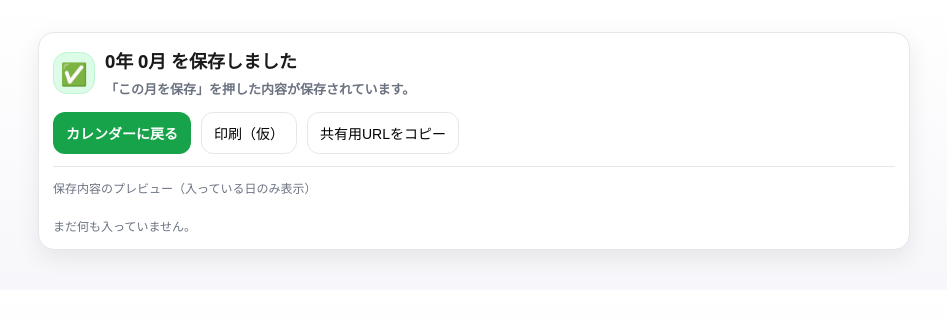
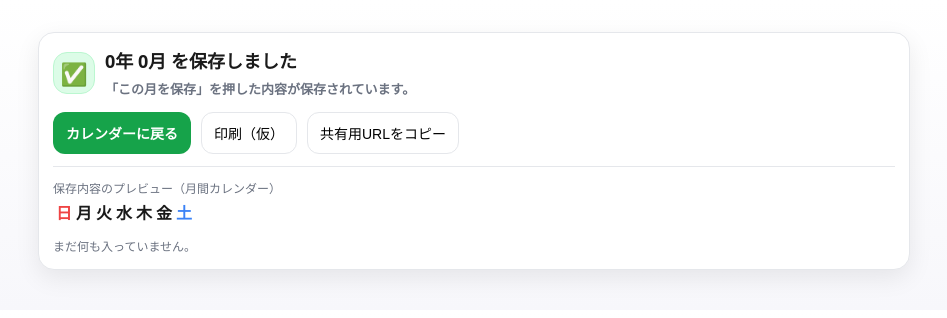
Before and after one commit to uta7770502/kanakia, a plain HTML site: page saved.html in a window 1280 px wide. Shown: the whole page, without its empty margins (166-1113 px from the left). Drawn offline with Linux system fonts and the light colour scheme.

Commit message:
Change preview to monthly calendar format
Updated the preview section to display a monthly calendar format instead of a list.

```diff
--- a/saved.html
+++ b/saved.html
@@ -113,10 +113,26 @@
 
       <div class="hr"></div>
 
-      <div class="muted">保存内容のプレビュー（入っている日のみ表示）</div>
-      <div class="list" id="previewList"></div>
-      <div class="muted" id="emptyNote" style="display:none; margin-top:10px;">まだ何も入っていません。</div>
-    </div>
+      <div class="muted">保存内容のプレビュー（月間カレンダー）</div>
+
+<table class="cal" aria-label="保存した月のカレンダー">
+  <thead>
+    <tr>
+      <th style="color:#ef4444">日</th>
+      <th>月</th>
+      <th>火</th>
+      <th>水</th>
+      <th>木</th>
+      <th>金</th>
+      <th style="color:#3b82f6">土</th>
+    </tr>
+  </thead>
+  <tbody id="calBody"></tbody>
+</table>
+
+<div class="muted" id="emptyNote" style="display:none; margin-top:10px;">
+  まだ何も入っていません。
+</div>
   </div>
 
 <script>
```
